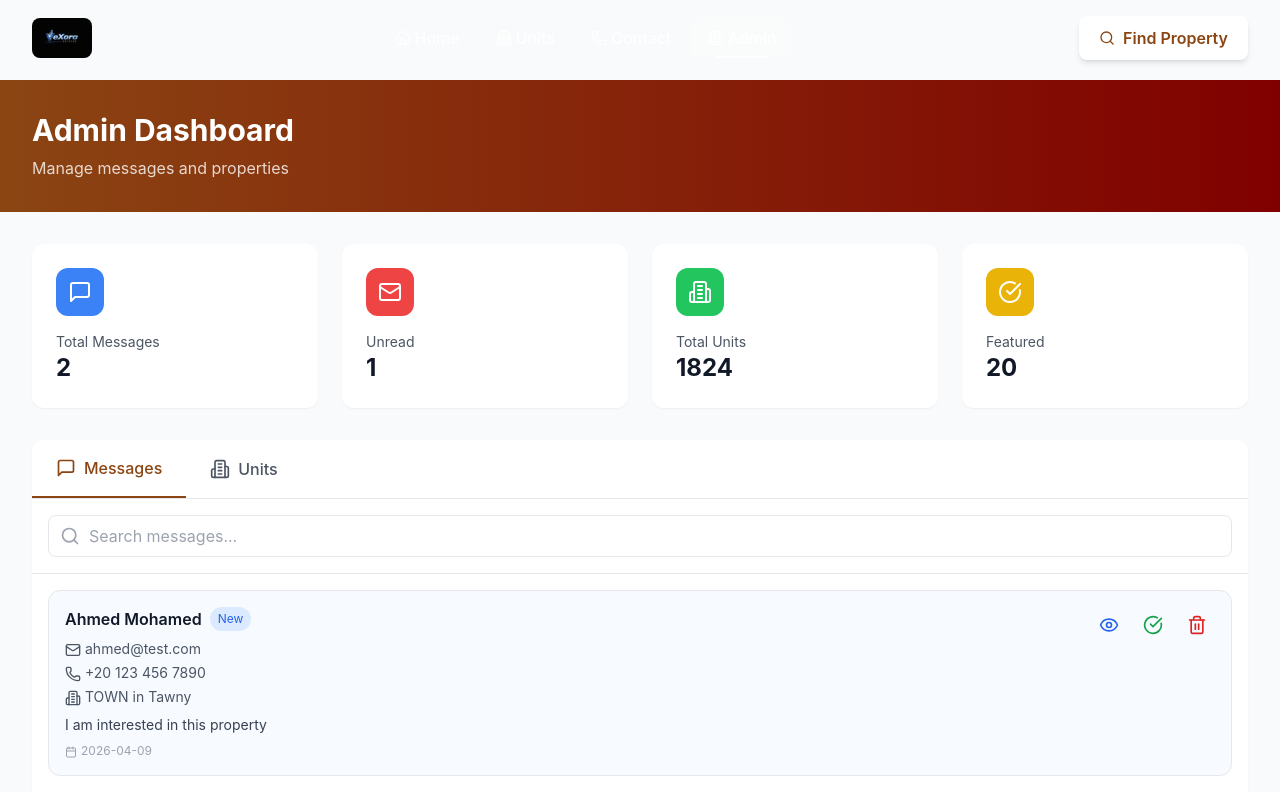
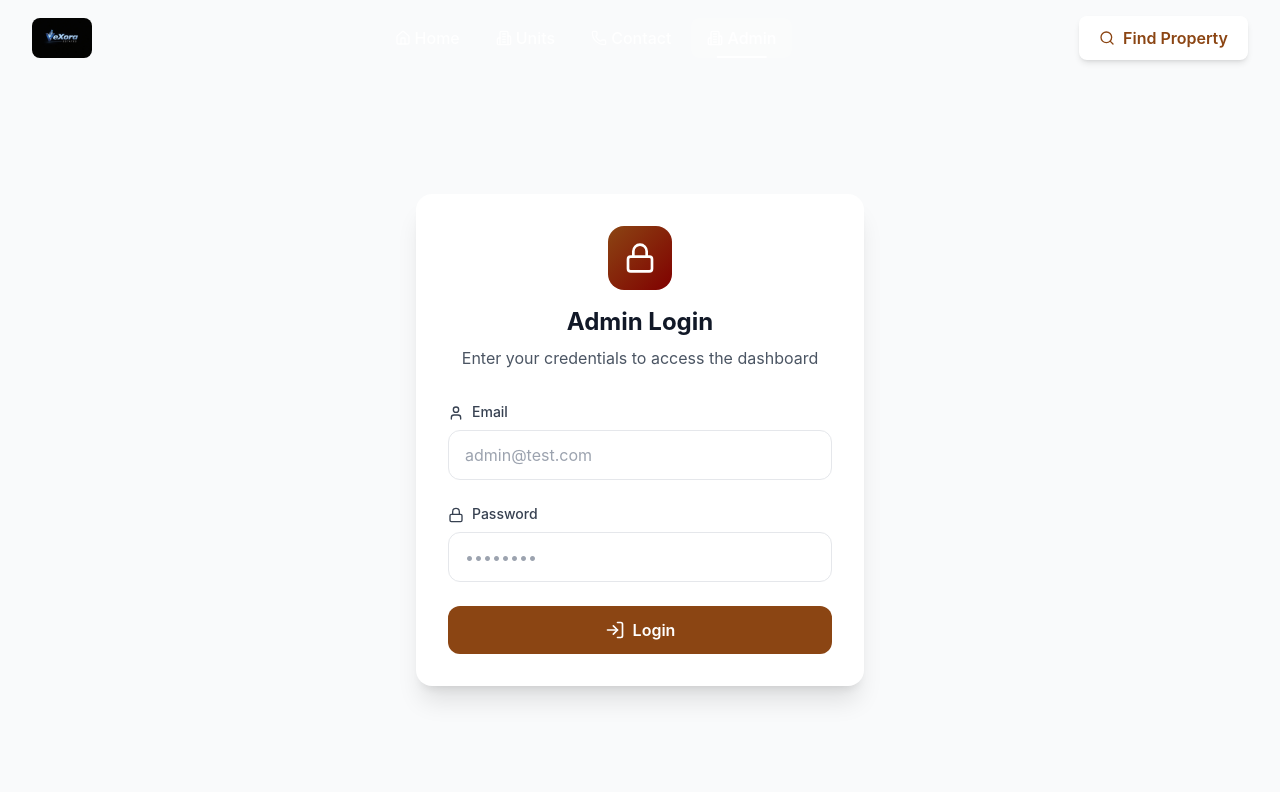
Before and after one commit to esooo201833/vexora, a React (Create React App) app: page /admin in a window 1280 px wide. Shown: the top 792 px of the page. Built offline with nearby package versions, Linux system fonts and the light colour scheme; the HTML template or start-up script is replaced by a standard one.

Commit message:
Add admin login, update contact page, remove email field

```diff
--- a/src/pages/Admin.jsx
+++ b/src/pages/Admin.jsx
@@ -5,13 +5,17 @@
 
 import React, { useState, useEffect } from 'react';
 import { Link } from 'react-router-dom';
-import { motion, AnimatePresence } from 'framer-motion';
+import { motion } from 'framer-motion';
 import {
-  LayoutDashboard, MessageSquare, Building2, Users,
-  Search, Eye, Trash2, CheckCircle, XCircle,
-  ChevronLeft, ChevronRight, Mail, Phone, Calendar
+  MessageSquare, Building2,
+  Search, Eye, Trash2, CheckCircle, Mail,
+  ChevronLeft, ChevronRight, Phone, Calendar,
+  LogIn, Lock, User, LogOut
 } from 'lucide-react';
 import { units } from '../data/units';
+
+const ADMIN_EMAIL = 'admin@test.com';
+const ADMIN_PASSWORD = '33145612';
 
 // Mock messages data - in production, this would come from a backend
 const MOCK_MESSAGES = [
@@ -20,12 +24,40 @@ const MOCK_MESSAGES = [
 ];
 
 const Admin = () => {
+  const [isLoggedIn, setIsLoggedIn] = useState(false);
+  const [loginForm, setLoginForm] = useState({ email: '', password: '' });
+  const [loginError, setLoginError] = useState('');
   const [activeTab, setActiveTab] = useState('messages');
   const [messages, setMessages] = useState(MOCK_MESSAGES);
   const [searchTerm, setSearchTerm] = useState('');
   const [selectedMessage, setSelectedMessage] = useState(null);
   const [currentPage, setCurrentPage] = useState(1);
   const itemsPerPage = 10;
+
+  // Check if already logged in
+  useEffect(() => {
+    const loggedIn = localStorage.getItem('adminLoggedIn');
+    if (loggedIn === 'true') {
+      setIsLoggedIn(true);
+    }
+  }, []);
+
+  const handleLogin = (e) => {
+    e.preventDefault();
+    if (loginForm.email === ADMIN_EMAIL && loginForm.password === ADMIN_PASSWORD) {
+      setIsLoggedIn(true);
+      localStorage.setItem('adminLoggedIn', 'true');
+      setLoginError('');
+    } else {
+      setLoginError('Invalid email or password');
+    }
+  };
+
+  const handleLogout = () => {
+    setIsLoggedIn(false);
+    localStorage.removeItem('adminLoggedIn');
+    setLoginForm({ email: '', password: '' });
+  };
 
   // Load messages from localStorage
   useEffect(() => {
@@ -78,13 +110,86 @@ const Admin = () => {
     (activeTab === 'messages' ? filteredMessages.length : filteredUnits.length) / itemsPerPage
   );
 
+  // Login Screen
+  if (!isLoggedIn) {
+    return (
+      <div className="min-h-screen bg-gray-50 flex items-center justify-center pt-20">
+        <motion.div
+          initial={{ opacity: 0, y: 20 }}
+          animate={{ opacity: 1, y: 0 }}
+          className="bg-white rounded-2xl shadow-xl p-8 w-full max-w-md"
+        >
+          <div className="text-center mb-8">
+            <div className="w-16 h-16 bg-gradient-to-br from-primary-600 to-primary-800 rounded-2xl flex items-center justify-center mx-auto mb-4">
+              <Lock className="w-8 h-8 text-white" />
+            </div>
+            <h1 className="text-2xl font-bold text-gray-900">Admin Login</h1>
+            <p className="text-gray-600 mt-2">Enter your credentials to access the dashboard</p>
+          </div>
+
+          <form onSubmit={handleLogin} className="space-y-6">
+            <div>
+              <label className="block text-sm font-medium text-gray-700 mb-2">
+                <User className="w-4 h-4 inline mr-2" />
+                Email
+              </label>
+              <input
+                type="email"
+                value={loginForm.email}
+                onChange={(e) => setLoginForm({ ...loginForm, email: e.target.value })}
+                className="w-full px-4 py-3 border rounded-xl focus:ring-2 focus:ring-primary-500 focus:border-transparent"
+                placeholder="admin@test.com"
+                required
+              />
+            </div>
+            <div>
+              <label className="block text-sm font-medium text-gray-700 mb-2">
+                <Lock className="w-4 h-4 inline mr-2" />
+                Password
+              </label>
+              <input
+                type="password"
+                value={loginForm.password}
+                onChange={(e) => setLoginForm({ ...loginForm, password: e.target.value })}
+                className="w-full px-4 py-3 border rounded-xl focus:ring-2 focus:ring-primary-500 focus:border-transparent"
+                placeholder="••••••••"
+                required
+              />
+            </div>
+            {loginError && (
+              <p className="text-red-500 text-sm">{loginError}</p>
+            )}
+            <motion.button
+              type="submit"
+              whileHover={{ scale: 1.02 }}
+              whileTap={{ scale: 0.98 }}
+              className="w-full flex items-center justify-center space-x-2 bg-primary-600 text-white py-3 rounded-xl font-semibold hover:bg-primary-700 transition-colors"
+            >
+              <LogIn className="w-5 h-5" />
+              <span>Login</span>
+            </motion.button>
+          </form>
+        </motion.div>
+      </div>
+    );
+  }
+
   return (
     <div className="min-h-screen bg-gray-50 pt-20">
       {/* Header */}
       <div className="bg-gradient-to-r from-primary-600 to-primary-800 py-8">
-        <div className="max-w-7xl mx-auto px-4 sm:px-6 lg:px-8">
-          <h1 className="text-3xl font-bold text-white">Admin Dashboard</h1>
-          <p className="text-white/80 mt-2">Manage messages and properties</p>
+        <div className="max-w-7xl mx-auto px-4 sm:px-6 lg:px-8 flex items-center justify-between">
+          <div>
+            <h1 className="text-3xl font-bold text-white">Admin Dashboard</h1>
+            <p className="text-white/80 mt-2">Manage messages and properties</p>
+          </div>
+          <button
+            onClick={handleLogout}
+            className="flex items-center space-x-2 px-4 py-2 bg-white/20 hover:bg-white/30 text-white rounded-lg transition-colors"
+          >
+            <LogOut className="w-5 h-5" />
+            <span>Logout</span>
+          </button>
         </div>
       </div>
 
@@ -173,10 +278,6 @@ const Admin = () => {
                             <span className="px-2 py-1 bg-blue-100 text-blue-600 text-xs rounded-full">New</span>
                           )}
                         </div>
-                        <p className="text-sm text-gray-600 mb-1">
-                          <Mail className="w-4 h-4 inline mr-1" />
-                          {message.email}
-                        </p>
                         <p className="text-sm text-gray-600 mb-1">
                           <Phone className="w-4 h-4 inline mr-1" />
                           {message.phone}
--- a/src/pages/Contact.jsx
+++ b/src/pages/Contact.jsx
@@ -7,7 +7,7 @@ import React, { useState } from 'react';
 import { useLocation } from 'react-router-dom';
 import { motion } from 'framer-motion';
 import {
-  Phone, Mail, MapPin, Clock, Send, MessageCircle,
+  Phone, Clock, Send, MessageCircle,
   CheckCircle, Loader2, User, Building, FileText
 } from 'lucide-react';
 
@@ -17,7 +17,6 @@ const Contact = () => {
 
   const [formData, setFormData] = useState({
     name: '',
-    email: '',
     phone: '',
     unit: initialUnit,
     message: '',
@@ -38,11 +37,6 @@ const Contact = () => {
   const validateForm = () => {
     const newErrors = {};
     if (!formData.name.trim()) newErrors.name = 'Name is required';
-    if (!formData.email.trim()) {
-      newErrors.email = 'Email is required';
-    } else if (!/^[^\s@]+@[^\s@]+\.[^\s@]+$/.test(formData.email)) {
-      newErrors.email = 'Please enter a valid email';
-    }
     if (!formData.phone.trim()) newErrors.phone = 'Phone is required';
     if (!formData.message.trim()) newErrors.message = 'Message is required';
     return newErrors;
@@ -62,7 +56,6 @@ const Contact = () => {
     const newMessage = {
       id: Date.now(),
       name: formData.name,
-      email: formData.email,
       phone: formData.phone,
       unit: formData.unit,
       message: formData.message,
@@ -80,7 +73,6 @@ const Contact = () => {
     setIsSubmitted(true);
     setFormData({
       name: '',
-      email: '',
       phone: '',
       unit: '',
       message: '',
@@ -90,34 +82,20 @@ const Contact = () => {
   const handleWhatsApp = () => {
     const message = `Hello Vexora Team, I'm interested in learning more about your properties. Please contact me.`;
     const encodedMessage = encodeURIComponent(message);
-    window.open(`https://wa.me/201234567890?text=${encodedMessage}`, '_blank');
+    window.open(`https://wa.me/201110182114?text=${encodedMessage}`, '_blank');
   };
 
   const handleCall = () => {
-    window.location.href = 'tel:+201234567890';
+    window.location.href = 'tel:+201110182114';
   };
 
   const contactInfo = [
     {
       icon: Phone,
-      title: 'Phone',
-      content: '+20 123 456 7890',
+      title: 'Phone / WhatsApp',
+      content: '+20 111 018 2114',
       action: handleCall,
       actionLabel: 'Call Now',
-    },
-    {
-      icon: Mail,
-      title: 'Email',
-      content: 'info@vexora.com',
-      action: () => window.location.href = 'mailto:info@vexora.com',
-      actionLabel: 'Send Email',
-    },
-    {
-      icon: MapPin,
-      title: 'Office',
-      content: '123 Real Estate Street, New Cairo, Egypt',
-      action: null,
-      actionLabel: null,
     },
     {
       icon: Clock,
@@ -252,8 +230,7 @@ const Contact = () => {
                   </p>
 
                   <form onSubmit={handleSubmit} className="space-y-6">
-                    {/* Name & Email */}
-                    <div className="grid md:grid-cols-2 gap-6">
+                    {/* Name */}
                     <div>
                       <label className="block text-sm font-medium text-gray-700 mb-2">
                         <User className="w-4 h-4 inline mr-2" />
@@ -272,26 +249,6 @@ const Contact = () => {
                       {errors.name && (
                         <p className="text-red-500 text-sm mt-1">{errors.name}</p>
                       )}
-                      </div>
-                      <div>
-                        <label className="block text-sm font-medium text-gray-700 mb-2">
-                          <Mail className="w-4 h-4 inline mr-2" />
-                          Email Address *
-                        </label>
-                        <input
-                          type="email"
-                          name="email"
-                          value={formData.email}
-                          onChange={handleChange}
-                          className={`w-full px-4 py-3 border rounded-xl focus:ring-2 focus:ring-primary-500 focus:border-transparent transition-colors ${
-                            errors.email ? 'border-red-500' : 'border-gray-200'
-                          }`}
-                          placeholder="john@example.com"
-                        />
-                        {errors.email && (
-                          <p className="text-red-500 text-sm mt-1">{errors.email}</p>
-                        )}
-                      </div>
                     </div>
 
                     {/* Phone & Unit */}
--- a/src/pages/Units.jsx
+++ b/src/pages/Units.jsx
@@ -5,9 +5,10 @@
 
 import React, { useState, useEffect } from 'react';
 import { useLocation } from 'react-router-dom';
-import { Search, Filter, Grid3X3, List, MapPin, X, ChevronLeft, ChevronRight } from 'lucide-react';
+import { motion } from 'framer-motion';
+import { Search, Filter, Grid3X3, List, X } from 'lucide-react';
 import UnitCard from '../components/UnitCard';
-import { units, getTypes, getCities, filterUnits, formatPrice } from '../data/units';
+import { units, getTypes, getCities } from '../data/units';
 
 const Units = () => {
   const location = useLocation();
```
Lines whose indentation alone changed are shown as unchanged.
